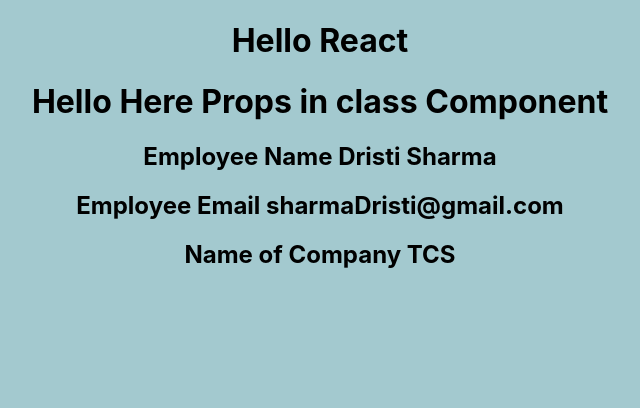
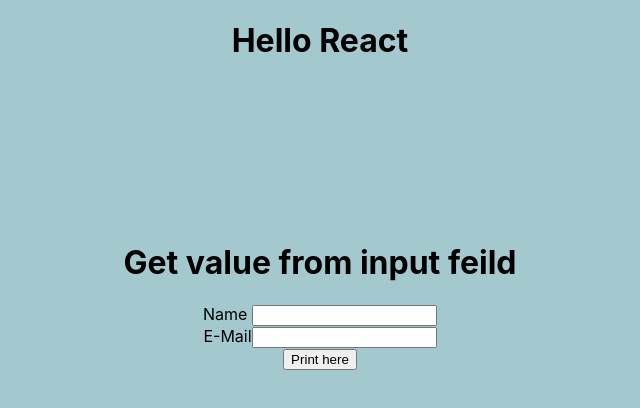
Before and after one commit to Rock257/my-app-react--1, a React (Create React App) app: page / in a window 1280 px wide. Shown: the top 408 px of the page, without its empty margins (320-960 px from the left). Built offline with nearby package versions, Linux system fonts and the light colour scheme.

Commit message:
get data from input added

```diff
--- a/src/App.js
+++ b/src/App.js
@@ -8,8 +8,9 @@
 // import Whystate from './part3/Whystate';
 // import StateClass from './classComp/StateClass';
 // import LearnProps from './part3/LearnProps';
+// import ClassProps from './part3/ClassProps'
 
-import ClassProps from './part3/ClassProps'
+import GetInput from './practice/GetInput';
 
 function HeyBaby(props){
   return(
@@ -66,13 +67,21 @@
 
       {/* <User/>
       <Test/>
+
+
       <HeyBaby name = {babyName}/>
       <UserName/> */}
+        <br />
       {/* <EventLearn/> */}
+      <br />
       {/* <Whystate/> */}
+      <br />
       {/* <StatesInReact/> */}
+      <br />
       {/* <StateClass/> */}
 
+
+      <br />
 
       {/* <LearnProps
       name = {name}
@@ -87,9 +96,15 @@
 
       <LearnProps data = {student}  name = {'Sanjay'}  email ='sanj0932@gmail.com'  salary ='80k Rs' other = {{address:"Shastri-Nagar" ,country : "India" }}/> */}
 
+      <br />
+
+      {/* <h1>Hello Here Props in class Component</h1>
       <ClassProps empName = 'TCS' name = 'Dristi Sharma' email ='sharmaDristi@gmail.com'/>
+      <ClassProps empName = "Microsoft" name  = "Rahul Soni" email = 'soni86541@gmail.com' /> */}
 
+      <br />
 
+      <GetInput/>
 
 
     </div>
--- a/src/part3/ClassProps.jsx
+++ b/src/part3/ClassProps.jsx
@@ -5,10 +5,16 @@
         console.warn(this.props)
         return(
             <>
-             <h1>Hello Here Props in class Component</h1>
+            <div className="main">
+             <div className="propsClass" style={{display :"flex", gap :'2rem', backgroundColor :'lightpink', alignItems: "center", justifyContent: "center"}}>
              <h2>Employee Name {this.props.name}</h2>
              <h2>Employee Email {this.props.email}</h2>
             <h2>Name of Company {this.props.empName}</h2>
+            </div>
+
+            </div>
+
+
             </>
 
         )
--- /dev/null
+++ b/src/practice/GetInput.jsx
@@ -0,0 +1,43 @@
+import React, { useState } from "react";
+
+export default function GetInput() {
+
+    const [data ,setData] = useState(null) ;
+
+    const [print ,setPrint] = useState(false) ;
+
+  const getData = (val) => {
+    console.log(val)  // dom reprint onChange
+    console.log(val.target)  //  target i.e image reprint  onChange
+    console.log(val.target.value) // target value print onChange
+    setData(val.target.value);
+  };
+
+
+  return (
+
+    <>
+      <div className="main">
+
+        <h1>Get value from input feild </h1>
+
+        <h1>{data}</h1>
+        <label htmlFor="name">Name </label>
+        <input type="text" onChange={getData} />
+        <br />
+        <label htmlFor="email">E-Mail</label>
+        <input type="text" onChange={getData} />
+        <br />
+        <button onClick={()=>setPrint(true)}>Print here</button>
+
+
+        {
+            print?
+            <h1>{data}</h1>:
+            null
+        }
+
+      </div>
+    </>
+  );
+}
```
